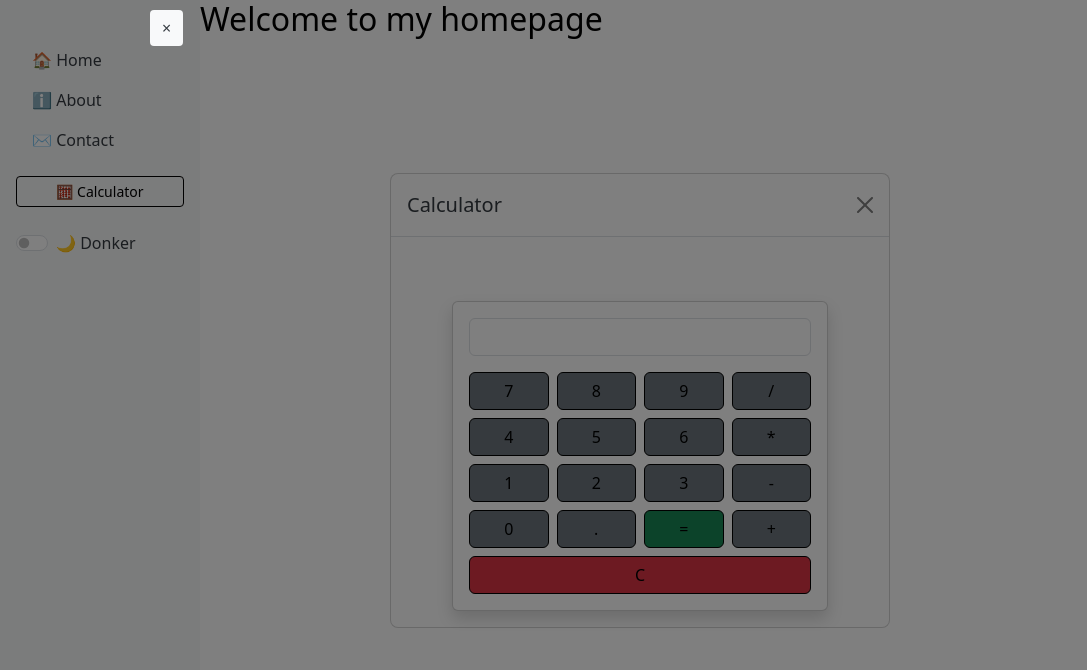
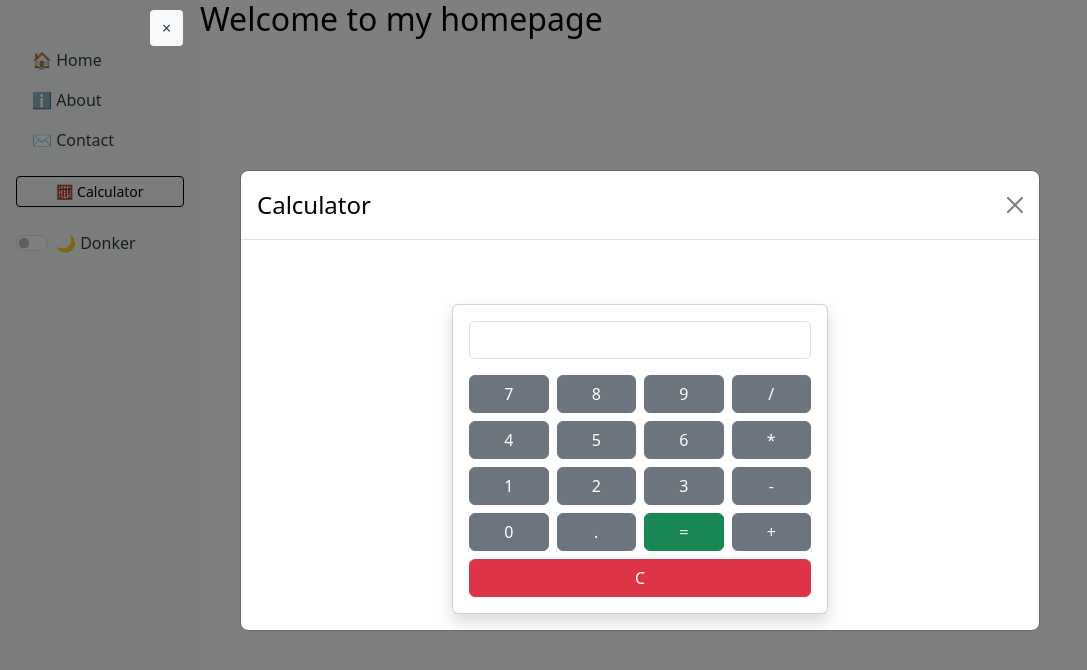
Before and after one commit to JarcovB/JarcovB.github.io, a React (Create React App) app: page / in a window 1280 px wide. Both pictures are taken after a click on the button "🧮 Calculator". Shown: the top 670 px of the page, without its empty margins (0-1087 px from the left). Built offline with nearby package versions, Linux system fonts and the light colour scheme.

Commit message:
changed modal

```diff
--- a/package.json
+++ b/package.json
@@ -8,8 +8,9 @@
     "@testing-library/jest-dom": "^6.6.4",
     "@testing-library/react": "^16.3.0",
     "@testing-library/user-event": "^13.5.0",
-    "bootstrap": "^5.3.7",
+    "bootstrap": "^5.3.8",
     "react": "^19.1.1",
+    "react-bootstrap": "^2.10.10",
     "react-dom": "^19.1.1",
     "react-router-dom": "^7.7.1",
     "react-scripts": "^5.0.1",
--- a/src/components/Calculator.js
+++ b/src/components/Calculator.js
@@ -15,6 +15,7 @@ function Calculator() {
   const handleCalculate = () => {
     try {
       // ⚠️ eval is voor demo, later kun je dit zelf parsen!
+      // eslint-disable-next-line
       setInput(eval(input).toString());
     } catch (error) {
       setInput("Error");
--- a/src/components/Sidebar.css
+++ b/src/components/Sidebar.css
@@ -45,11 +45,3 @@
 .light-theme .sidebar .nav-link {
   color: #343a40;
 }
-
-.modal {
-  z-index: 1050; /* modal bovenaan */
-}
-
-.modal-backdrop {
-  z-index: 1040; /* backdrop eronder */
-}
--- a/src/components/Sidebar.js
+++ b/src/components/Sidebar.js
@@ -1,6 +1,7 @@
 import React, { useState } from "react";
 import './Sidebar.css';
 import Calculator from "./Calculator";
+import { Modal, Button } from "react-bootstrap";
 import "bootstrap/dist/css/bootstrap.min.css";
 import { Link } from 'react-router-dom';
 
@@ -31,31 +32,19 @@ function Sidebar({ collapsed, darkMode, setDarkMode }) {
         </li>
           </ul>
 
-           {showCalculator && (
-        <div className="modal fade show d-block" tabIndex="-1">
-          <div className="modal-dialog modal-dialog-centered">
-            <div className="modal-content">
-              <div className="modal-header">
-                <h5 className="modal-title">Calculator</h5>
-                <button
-                  type="button"
-                  className="btn-close"
-                  onClick={() => setShowCalculator(false)}
-                ></button>
-              </div>
-              <div className="modal-body">
-                <Calculator />
-              </div>
-            </div>
-          </div>
-
-          {/* Achtergrond klikbaar maken */}
-          <div
-            className="modal-backdrop fade show"
-            onClick={() => setShowCalculator(false)}
-          ></div>
-        </div>
-      )}
+          <Modal
+        show={showCalculator}
+        onHide={() => setShowCalculator(false)}
+        centered
+        size="lg"
+      >
+        <Modal.Header closeButton>
+          <Modal.Title>Calculator</Modal.Title>
+        </Modal.Header>
+        <Modal.Body>
+          <Calculator />
+        </Modal.Body>
+      </Modal>
 
       <div className="theme-toggle-wrapper mt-auto">
   <div className="form-check form-switch mt-4">
```
Also changed, not shown: 1 other file (tests, documents, lock files or other folders).
